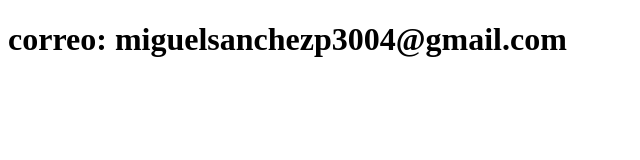
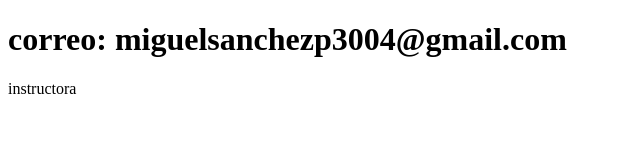
Before and after one commit to miguelsp3004/sistema-de-registro, a plain HTML site: page contacto.html in a window 1280 px wide. Shown: the full height of the page, 0-640 px from the left. Drawn offline with Linux system fonts and the light colour scheme.

Commit message:
actualiza el contacto

```diff
--- a/contacto.html
+++ b/contacto.html
@@ -7,6 +7,8 @@
 </head>
 <body>
     <h1>correo: miguelsanchezp3004@gmail.com</h1>
+<p>instructora
 
+</p>
 </body>
 </html>
```
